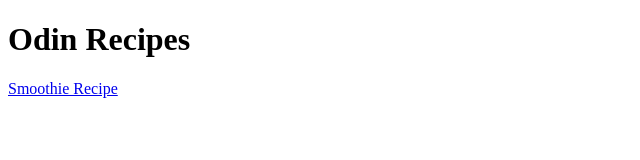
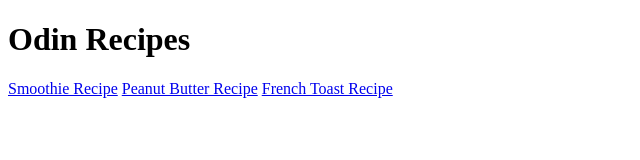
Before and after one commit to vostijd/odin-recipes, a plain HTML site: page index.html in a window 1280 px wide. Shown: the whole page, without its empty margins (0-640 px from the left). Drawn offline with Linux system fonts and the light colour scheme.

Commit message:
Create link to frenchtoast.html and peanutbutter.html

```diff
--- a/index.html
+++ b/index.html
@@ -8,5 +8,7 @@
     <body>
         <h1>Odin Recipes</h1>
         <a href="./recipes/smoothie.html">Smoothie Recipe</a>
+        <a href="./recipes/peanutbutter.html">Peanut Butter Recipe</a>
+        <a href="./recipes/frenchtoast.html">French Toast Recipe</a>
     </body>
 </html>
```
